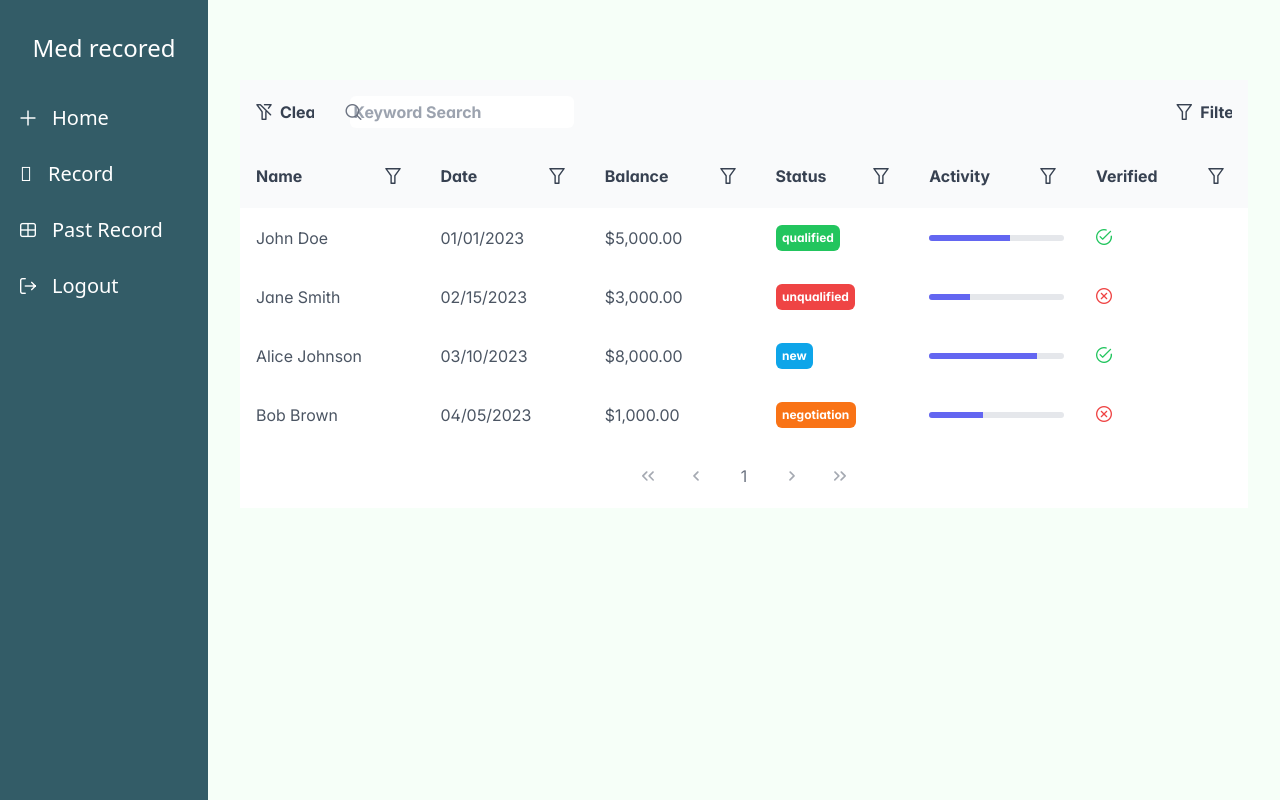
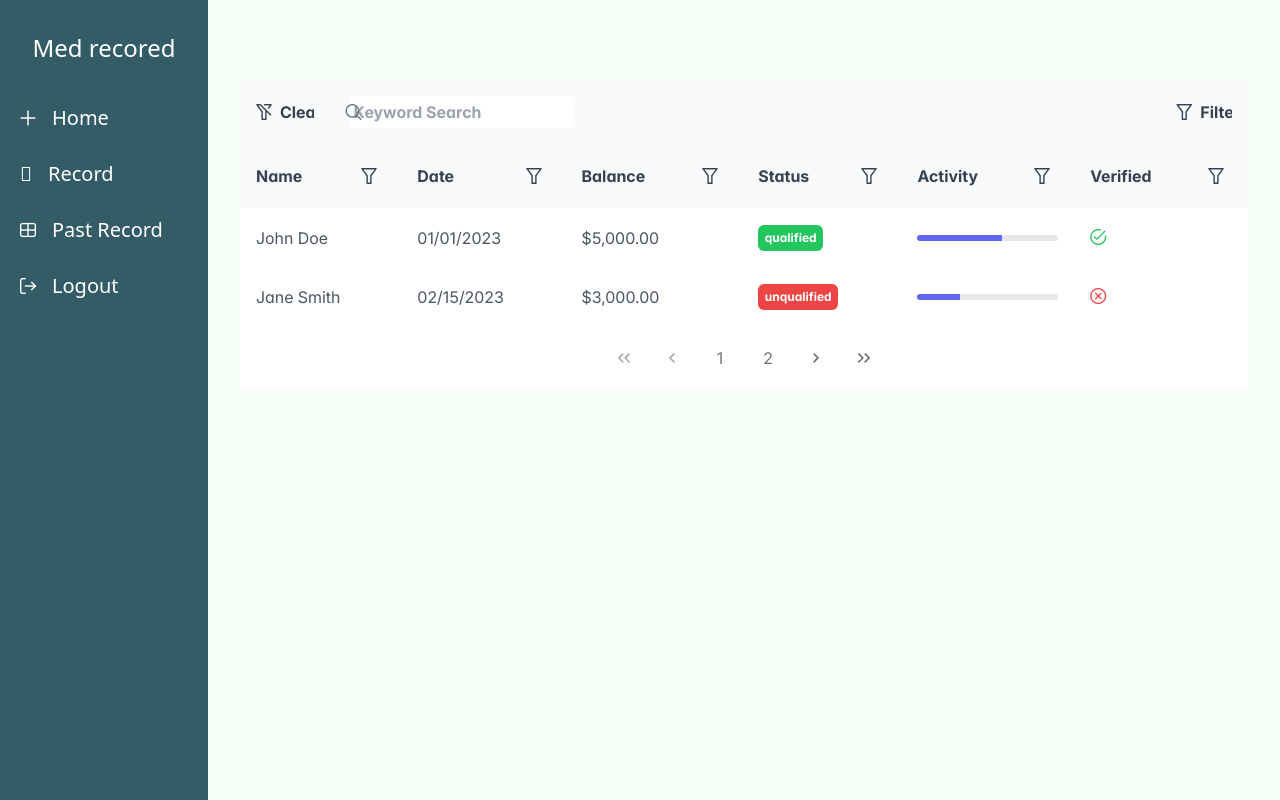
Before and after one commit to PragaL15/med_admin, a React (Vite) app: page /pastrec in a window 1280 px wide. Built offline with nearby package versions, Linux system fonts and the light colour scheme.

Commit message:
Data display page is enabled

```diff
--- a/src/components/CompleteTable.jsx
+++ b/src/components/CompleteTable.jsx
@@ -108,13 +108,13 @@ export default function DataRecord() {
 
   const clearFilter = () => {
     initFilters();
-    setGlobalFilterValue(""); // Clear the global filter input
+    setGlobalFilterValue("");
   };
 
   const applyFilter = () => {
     let _filters = { ...filters };
-    _filters["global"].value = globalFilterValue; // Set the global filter value
-    setFilters(_filters); // Apply filters
+    _filters["global"].value = globalFilterValue;
+    setFilters(_filters);
   };
 
   const renderHeader = () => {
@@ -295,7 +295,7 @@ export default function DataRecord() {
         value={customers}
         paginator
         showGridlines
-        rows={10}
+        rows={2}
         loading={loading}
         dataKey="id"
         filters={filters}
```
